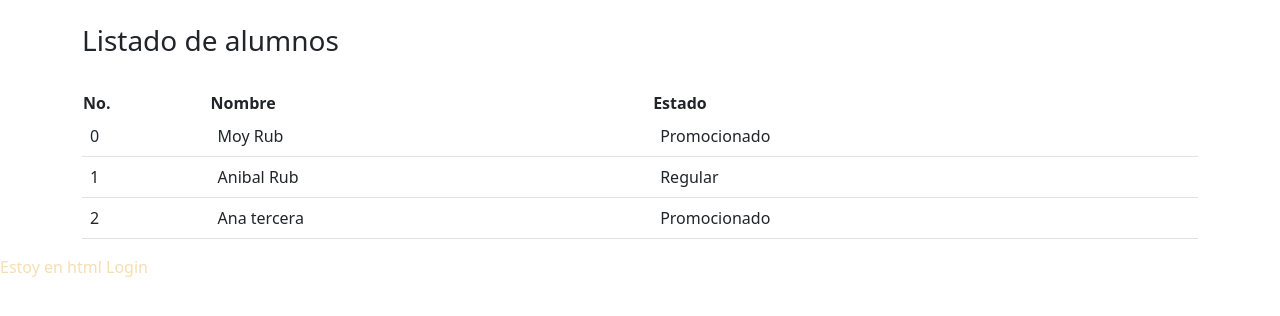
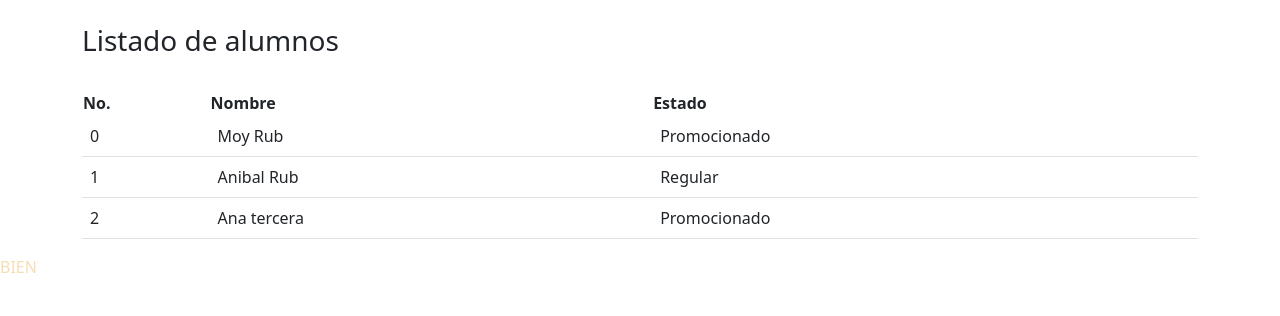
Before and after one commit to moisiete99/udemy, an Angular app: page / in a window 1280 px wide. Shown: the top 316 px of the page. Built offline with nearby package versions, Linux system fonts and the light colour scheme.

Commit message:
html cambio

```diff
--- a/src/app/components/login/login.component.html
+++ b/src/app/components/login/login.component.html
@@ -1 +1 @@
-<p>Estoy en html Login</p>
+<p>BIEN</p>
```
